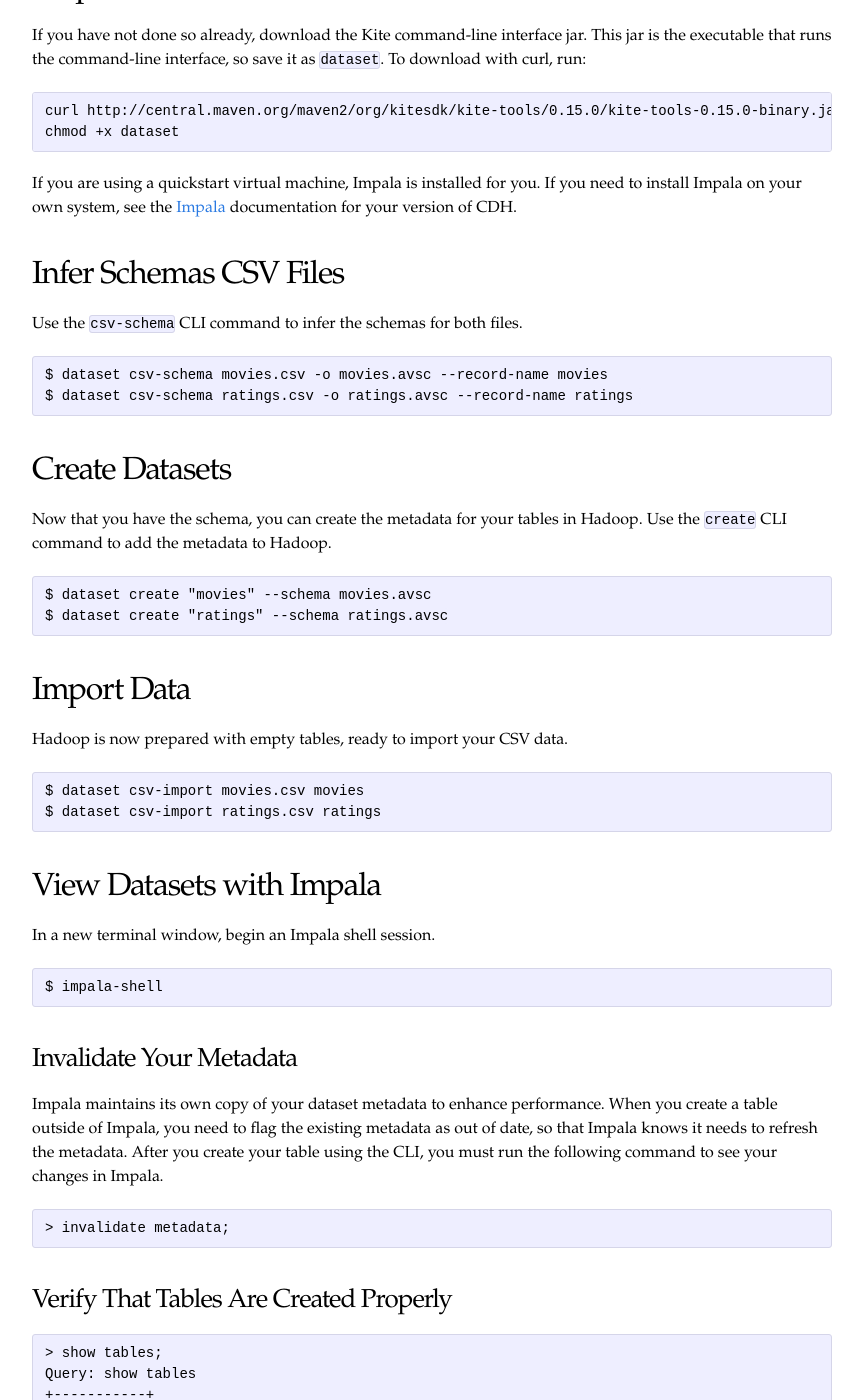
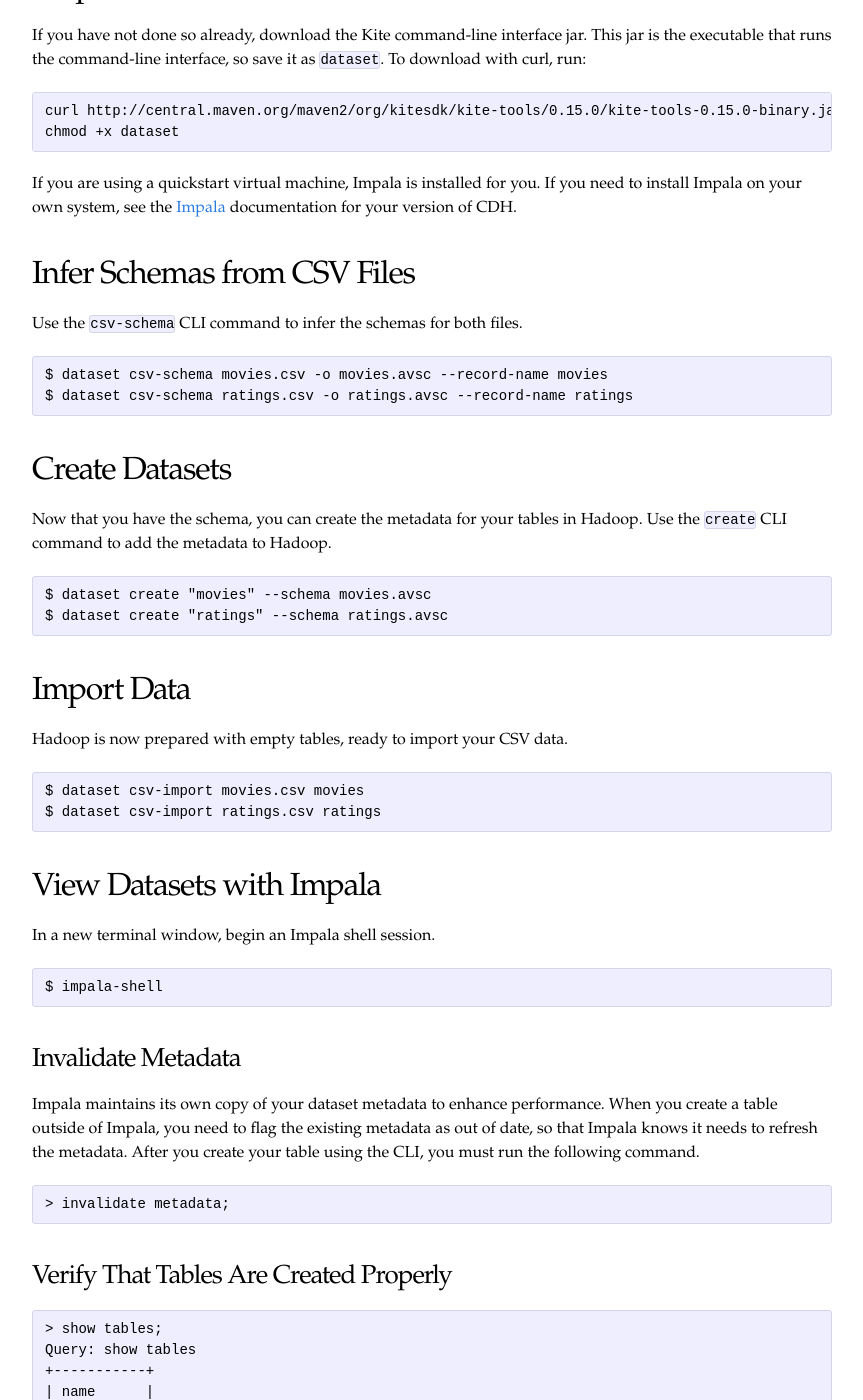
Before and after one commit to kite-sdk/kite-docs, a Jekyll site: the page built from Viewing-with-Impala.md, in a window 1280 px wide and 1400 px high, scrolled down 454 px. Shown: the whole window, without its empty margins (208-1071 px from the left). Built offline with Jekyll 4.4.1, drawn with Linux system fonts in a browser that asks for light colours.

Commit message:
Revisions based on comments.

````diff
--- a/Viewing-with-Impala.md
+++ b/Viewing-with-Impala.md
@@ -17,7 +17,7 @@ chmod +x dataset
 
 If you are using a quickstart virtual machine, Impala is installed for you. If you need to install Impala on your own system, see the [Impala](http://www.cloudera.com/content/support/en/documentation.html) documentation for your version of CDH.
 
-## Infer Schemas CSV Files
+## Infer Schemas from CSV Files
 
 
 Use the `csv-schema` CLI command to infer the schemas for both files.
@@ -53,9 +53,9 @@ In a new terminal window, begin an Impala shell session.
 $ impala-shell
 ```
 
-### Invalidate Your Metadata
+### Invalidate Metadata
 
-Impala maintains its own copy of  your dataset metadata to enhance performance. When you create a table outside of Impala, you need to flag the existing metadata as out of date, so that Impala knows it needs to refresh the metadata. After you create your table using the CLI, you must run the following command to see your changes in Impala.
+Impala maintains its own copy of your dataset metadata to enhance performance. When you create a table outside of Impala, you need to flag the existing metadata as out of date, so that Impala knows it needs to refresh the metadata. After you create your table using the CLI, you must run the following command.
 
 ```
 > invalidate metadata;
````
Also changed, not shown: Schema-Evolution.md (added, +32 -0 lines), index.md (+1 -0 lines).
